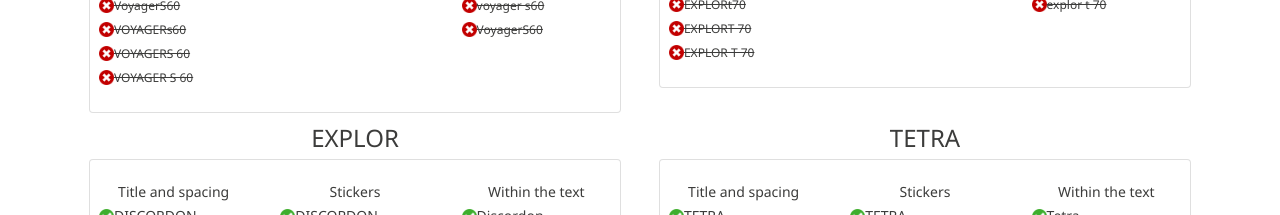
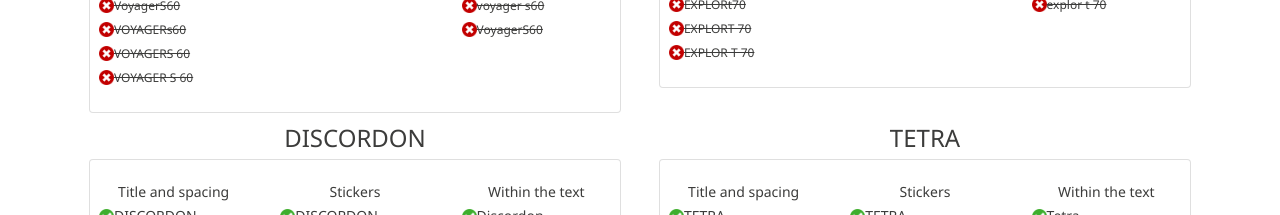
Before and after one commit to JulienYvesRICHARD/marketing.gb-group, a Vue app: page /gregoire-besson in a window 1280 px wide. Shown: the part 6480-6695 px from the top of the page. Built offline with nearby package versions, Linux system fonts and the light colour scheme.

Commit message:
correction nom ligne 267

```diff
--- a/src/views/Gregoire.vue
+++ b/src/views/Gregoire.vue
@@ -264,7 +264,7 @@ export default {
           ]
         },
         {
-          name: 'EXPLOR',
+          name: 'DISCORDON',
           machine: [
             {
               title: [
```
